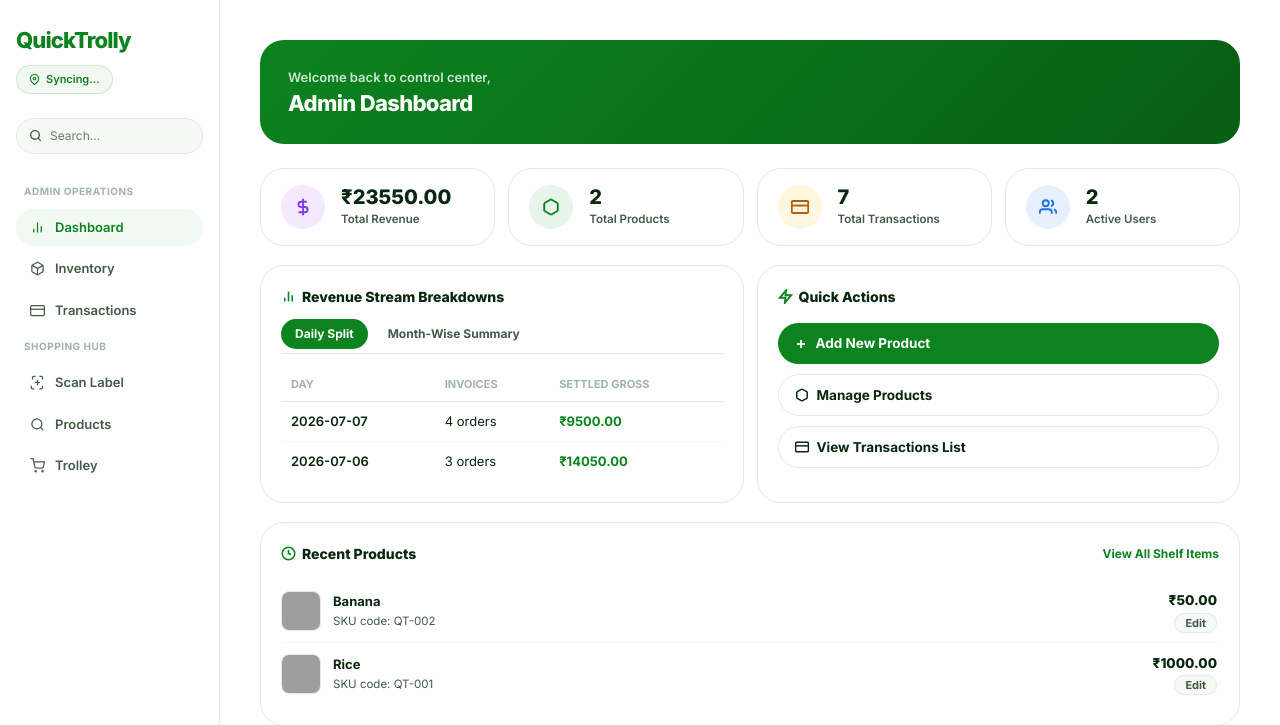
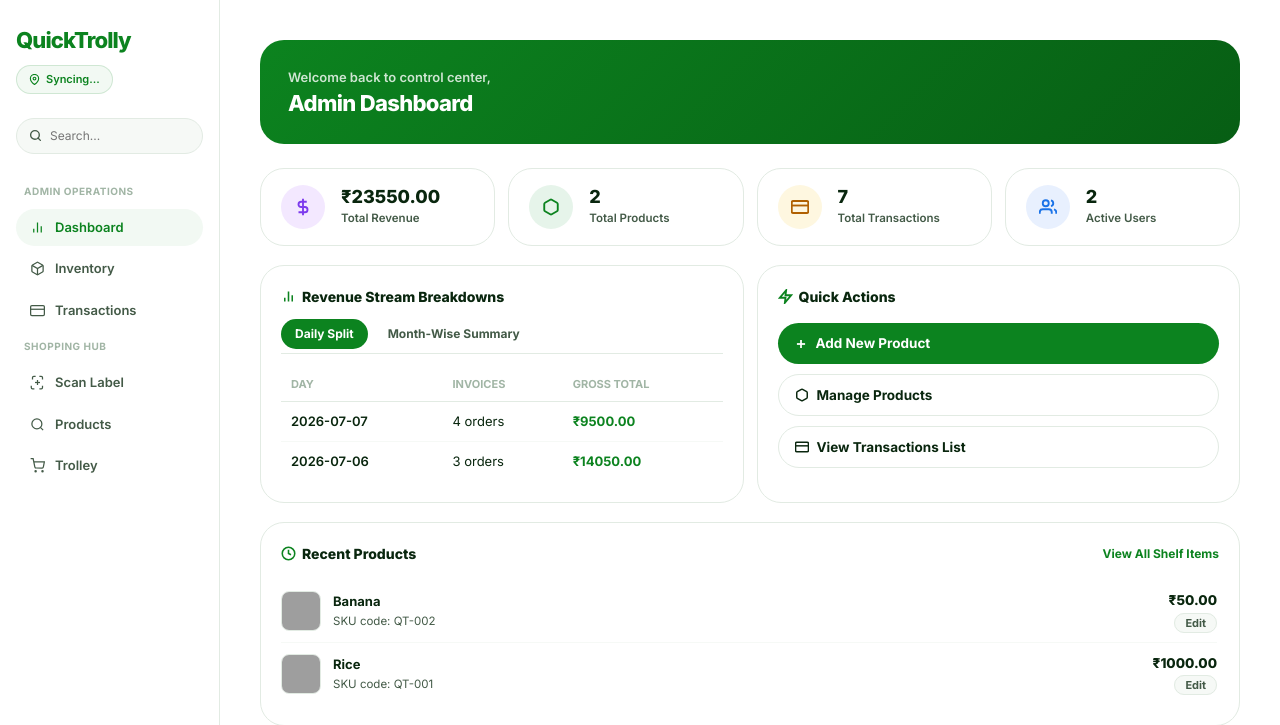
Before and after one commit to snroboticslabhead-pixel/QuickTrolly, a Flask app: page /admin/dashboard in a window 1280 px wide. Shown: the top 725 px of the page. Run offline with Flask 3, Linux system fonts and the light colour scheme; a user stored in the database is signed in; data comes from the database, SQL or seed files in the repository; data that the repository does not hold is empty; some libraries are stand-ins or nearby versions; grey boxes are pictures that could not be loaded.

Commit message:
Update dashboard.html

```diff
--- a/templates/admin/dashboard.html
+++ b/templates/admin/dashboard.html
@@ -34,10 +34,11 @@
     .stat-circle-icon.variant-purple { background: #f3e8ff; color: #7c3aed; }
 
     .stat-metric-val {
-        font-size: 20px;
+        font-size: 18px;
         font-weight: 800;
         color: var(--text-main);
         line-height: 1.2;
+        word-break: break-all;
     }
 
     .stat-metric-lbl {
@@ -237,7 +238,7 @@
                         <tr>
                             <th>Day</th>
                             <th>Invoices</th>
-                            <th>Settled Gross</th>
+                            <th>Gross Total</th>
                         </tr>
                     </thead>
                     <tbody>
```
